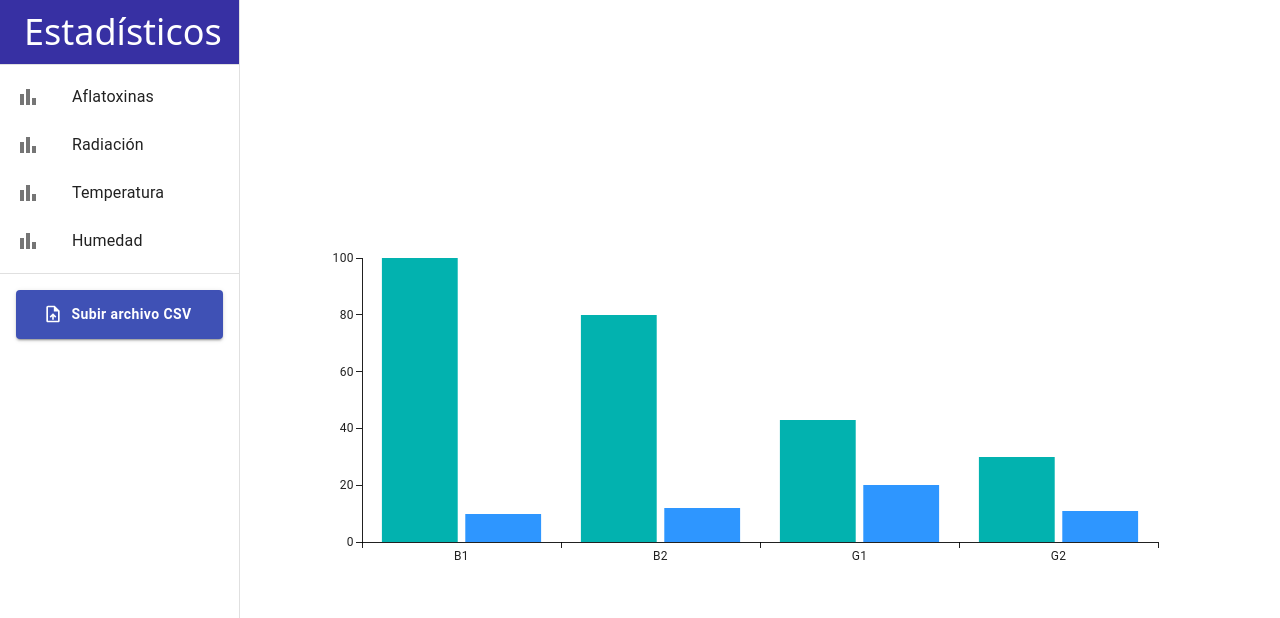
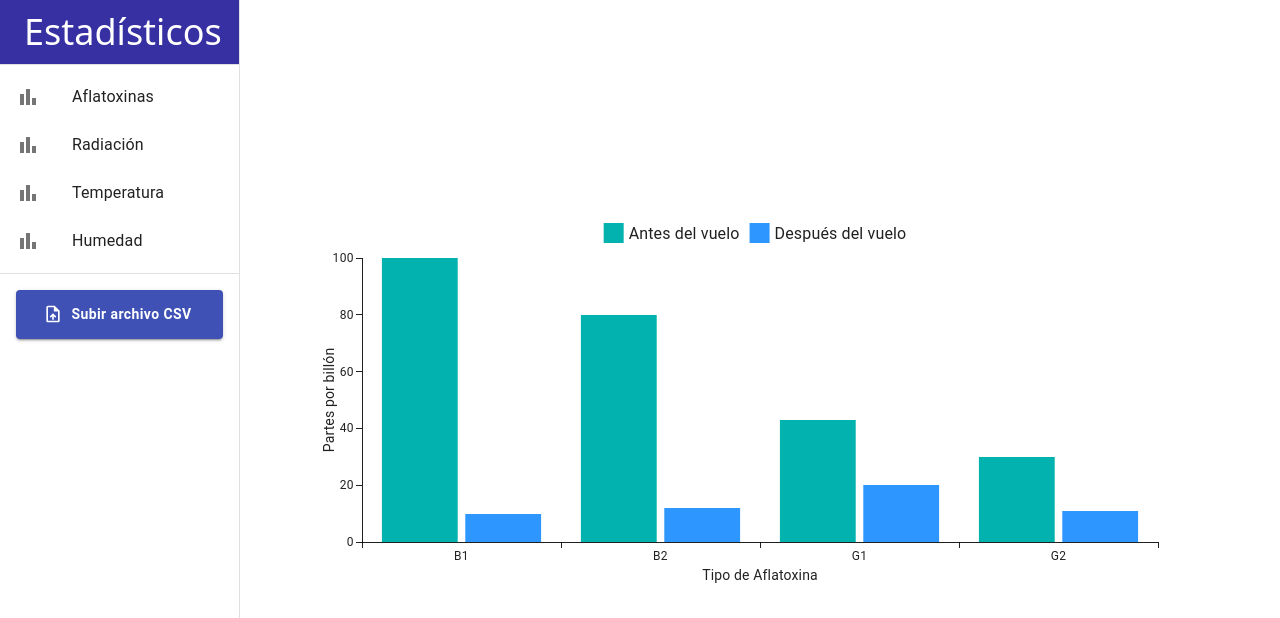
Before and after one commit to Wimpi18/Globo-Estratosferico, a React (Vite) app: page / in a window 1280 px wide. Shown: the top 618 px of the page. Built offline with nearby package versions, Linux system fonts and the light colour scheme.

Commit message:
feat: agregar labels para identificar medidas en graficas

```diff
--- a/src/components/Aflatoxinas.tsx
+++ b/src/components/Aflatoxinas.tsx
@@ -5,8 +5,18 @@ const Aflatoxinas = () => {
     <div className="flex justify-center items-center w-full h-full">
       <div className="w-full max-w-4xl h-full max-h-96">
         <BarChart
-          xAxis={[{ scaleType: "band", data: ["B1", "B2", "G1", "G2"] }]}
-          series={[{ data: [100, 80, 43, 30] }, { data: [10, 12, 20, 11] }]}
+          xAxis={[{ scaleType: "band", data: ["B1", "B2", "G1", "G2"], label:"Tipo de Aflatoxina" }]}
+          yAxis={[{label:"Partes por billón"}]}
+          series={[
+            {
+              label: "Antes del vuelo",
+              data: [100, 80, 43, 30],
+            },
+            {
+              label: "Después del vuelo",
+              data: [10, 12, 20, 11],
+            },
+          ]}
           title="Aflatoxinas en pasta de castaña"
         />
       </div>
--- a/src/components/Humedad.tsx
+++ b/src/components/Humedad.tsx
@@ -15,7 +15,8 @@ const Humedad = ({ datos }: TemperaturaHumedadProps) => {
     <div className="flex justify-center items-center w-full h-full">
       <div className="w-full max-w-4xl h-full max-h-96">
         <LineChart
-          xAxis={[{ data: resultados.map((result) => result.hora) }]} // Extraer la mediana de la hora
+          xAxis={[{ data: resultados.map((result) => result.hora), label: "Tiempo en segundos" }]} // Extraer la mediana de la hora
+          yAxis={[{label:"%"}]}
           series={[
             {
               data: resultados.map((result) => result.humedad), // Extraer la radiación ajustada
--- a/src/components/Radiacion.tsx
+++ b/src/components/Radiacion.tsx
@@ -15,7 +15,13 @@ const Radiacion = ({ datos }: RadiacionProps) => {
     <div className="flex justify-center items-center w-full h-full">
       <div className="w-full max-w-4xl h-full max-h-96">
         <LineChart
-          xAxis={[{ data: resultados.map((result) => result.hora) }]} // Extraer la mediana de la hora
+          xAxis={[
+            {
+              data: resultados.map((result) => result.hora),
+              label: "Tiempo en segundos",
+            },
+          ]} // Extraer la mediana de la hora
+          yAxis={[{ label: "mW/cm^2" }]}
           series={[
             {
               data: resultados.map((result) => result.radiacion), // Extraer la radiación ajustada
--- a/src/components/Temperatura.tsx
+++ b/src/components/Temperatura.tsx
@@ -15,7 +15,8 @@ const Temperatura = ({ datos }: TemperaturaHumedadProps) => {
     <div className="flex justify-center items-center w-full h-full">
       <div className="w-full max-w-4xl h-full max-h-96">
         <LineChart
-          xAxis={[{ data: resultados.map((result) => result.hora) }]}
+          xAxis={[{ data: resultados.map((result) => result.hora), label: "Tiempo en segundos" }]}
+          yAxis={[{label: "°C"}]}
           series={[
             {
               data: resultados.map((result) => result.temperatura),
```
